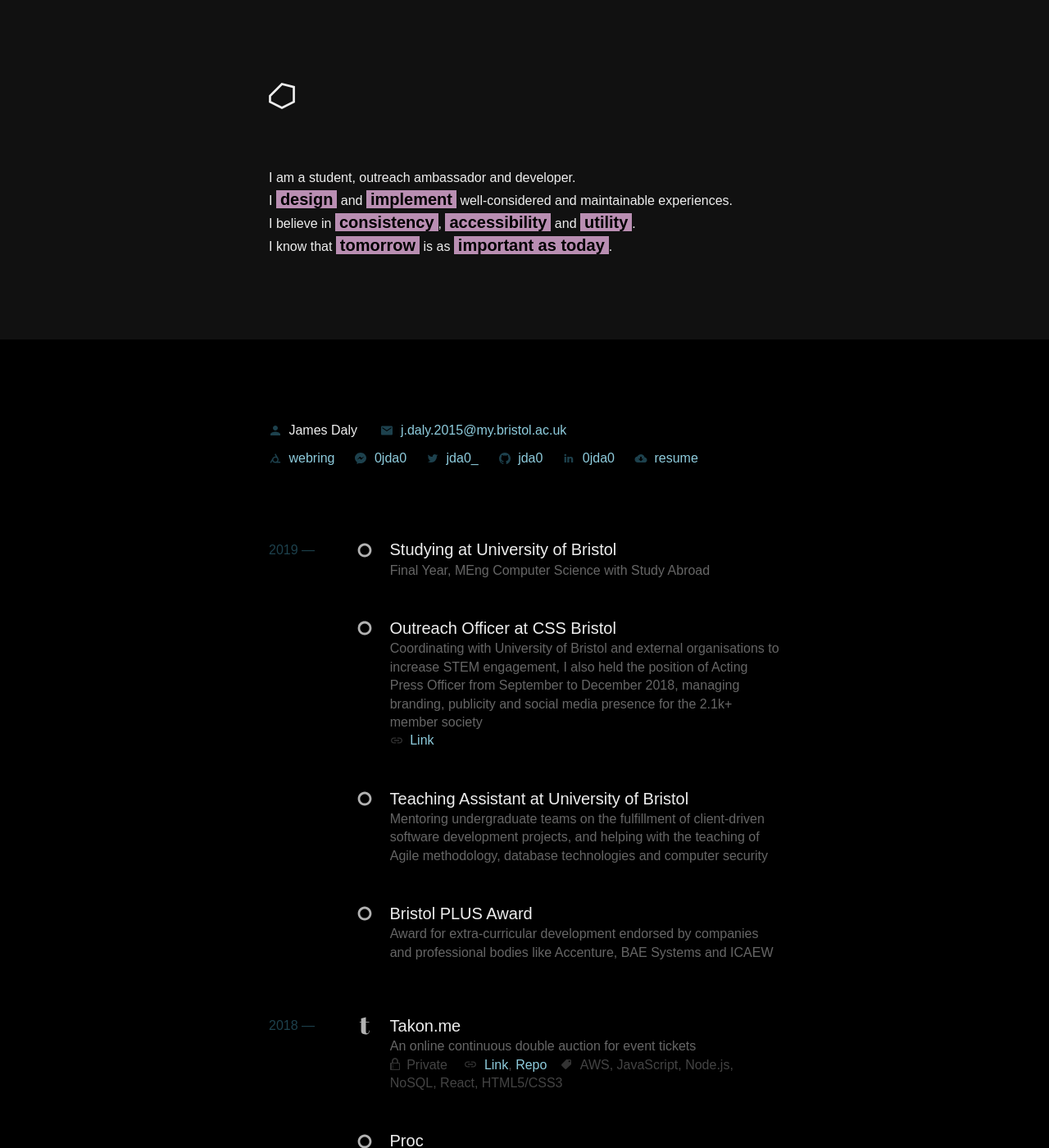
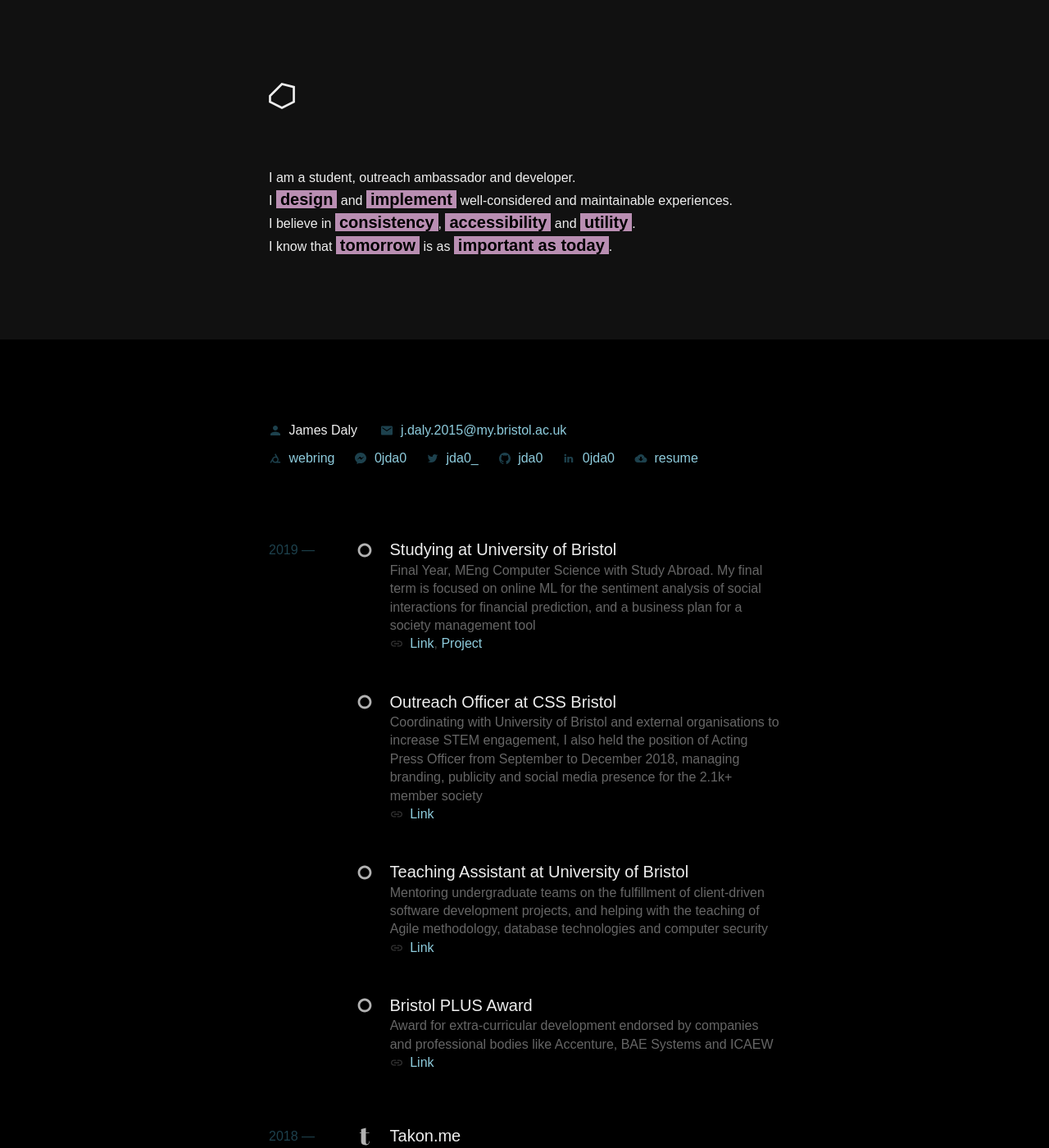
Before and after one commit to jda0/mrvscity, a Jekyll site: the page built from index.html, in a window 1280 px wide and 1400 px high. Shown: the whole window at 82% size. Built offline with Jekyll 4.4.1, drawn with Linux system fonts in a browser that asks for light colours; some web fonts are replaced.

Commit message:
Add 2019 links

```diff
--- a/_data/repos.yaml
+++ b/_data/repos.yaml
@@ -1,8 +1,12 @@
 - div: 2019
 
 - title: Studying at University of Bristol
+  links:
+  - url: //bris.ac.uk
+  - url: /assets/meng-poster.pdf
+    title: Project
   desc:
-    Final Year, MEng Computer Science with Study Abroad
+    Final Year, MEng Computer Science with Study Abroad. My final term is focused on online ML for the sentiment analysis of social interactions for financial prediction, and a business plan for a society management tool
   lastcommit: 8/19
 
 - title: Outreach Officer at CSS Bristol
@@ -13,11 +17,15 @@
   lastcommit: 8/19
 
 - title: Teaching Assistant at University of Bristol
+  links:
+  - url: //bris.ac.uk
   desc:
     Mentoring undergraduate teams on the fulfillment of client-driven software development projects, and helping with the teaching of Agile methodology, database technologies and computer security
   lastcommit: 8/19
 
 - title: Bristol PLUS Award
+  links:
+  - url: //bris.ac.uk/careers/employable/plus-award/
   desc:
     Award for extra-curricular development endorsed by companies and professional bodies like Accenture, BAE Systems and ICAEW
   lastcommit: 8/19
--- a/index.html
+++ b/index.html
@@ -92,9 +92,11 @@ email: j.daly.2015@my.bristol.ac.uk
                 {%- capture link_title -%}
                 {%- if link.title -%}{{ link.title }}
                 {%- elsif link.url contains '//' -%}Link
-                {%- else -%}Repo{% endif %}
+                {%- elsif link.url contains 'gh!' -%}Repo
+                {%- elsif link.url contains 'gl!' -%}Repo
+                {%- else -%}Link{%- endif -%}
                 {%- endcapture -%}
-                , <a href="{% if link.url contains '//' %}{{ link.url }}{% elsif link.url contains 'gl!' %}https://gitlab.com/{{ link.url | remove_first: 'gl!' }}{% else %}https://github.com/{{ link.url | remove_first: 'gh!' }}{% endif %}" title="{{ link_title }}: {{ link.url | remove_first: '//' }}">{{ link_title }}</a>
+                , <a href="{% if link.url contains '//' %}{{ link.url }}{% elsif link.url contains 'gl!' %}https://gitlab.com/{{ link.url | remove_first: 'gl!' }}{% elsif link.url contains 'gh!' %}https://github.com/{{ link.url | remove_first: 'gh!' }}{% else %}{{ link.url }}{% endif %}" title="{{ link_title }}: {{ link.url | remove_first: '//' }}">{{ link_title }}</a>
               {%- endfor -%}
               {%- endcapture -%}
 
```
Also changed, not shown: Gemfile.lock (deleted), 2 other files.
